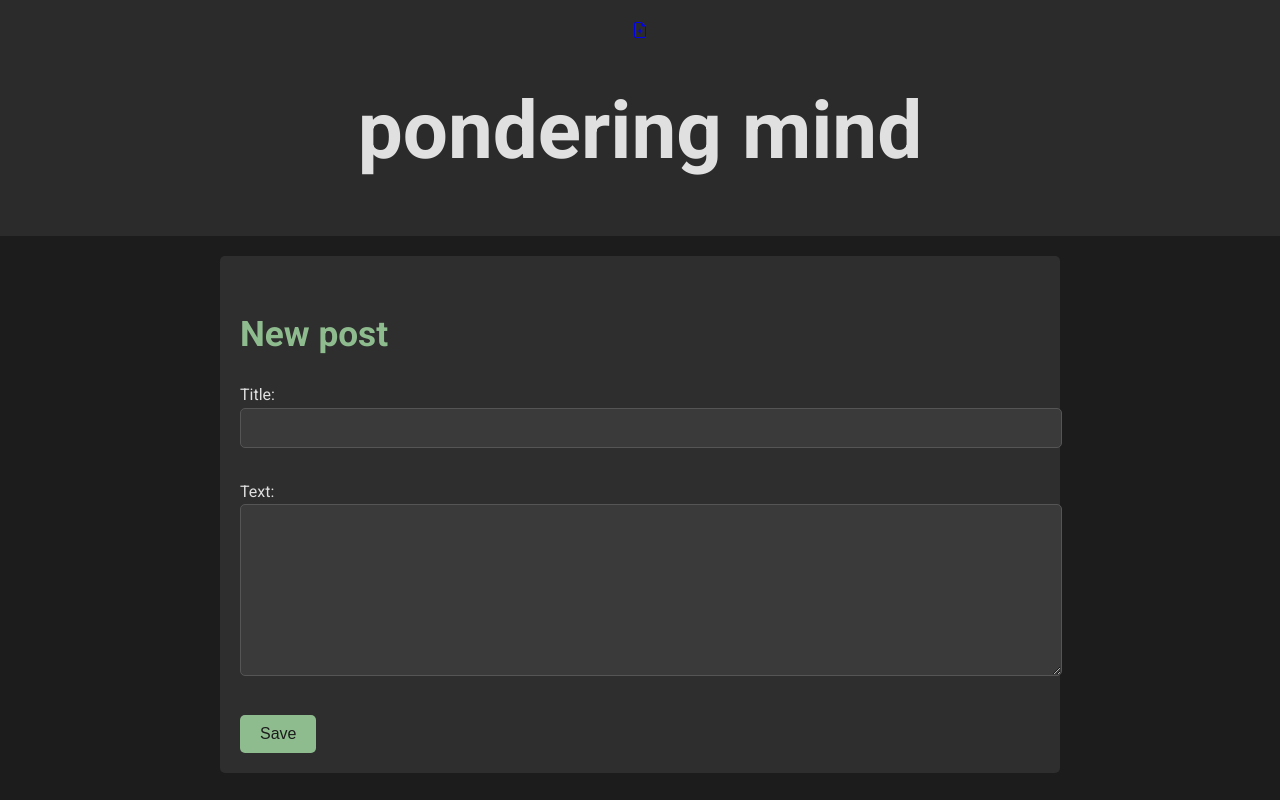
After one commit to emmanueluwa/blog-django, a Django app: page /post/new/ in a window 1280 px wide. The commit adds this page. Run offline with Django 5.2, Linux system fonts and the light colour scheme.

Commit message:
adding ability to create abd edit posts as admin

```diff
--- /dev/null
+++ b/blog_app/forms.py
@@ -0,0 +1,9 @@
+from django import forms
+from .models import Post
+
+
+class PostForm(forms.ModelForm):
+
+    class Meta:
+        model = Post
+        fields = ("title", "text")
--- a/blog_app/static/css/blog.css
+++ b/blog_app/static/css/blog.css
@@ -19,6 +19,14 @@ header h1 a {
   font-size: 2.5em;
 }
 
+h2 a {
+  color: #8fbc8f; /* Earthy green for article titles */
+  font-size: 1.2em;
+  margin-bottom: 20px;
+  font-weight: 700; /* Bold title */
+}
+
+/* Article Styles */
 article {
   background-color: #2e2e2e; /* Darker background for articles */
   border-radius: 5px;
@@ -34,10 +42,20 @@ article time {
   margin-bottom: 10px;
 }
 
+/* Differentiating the Title on the Detail Page */
 article h2 {
   color: #8fbc8f; /* Earthy green for article titles */
   font-size: 2.5em;
   margin-bottom: 20px;
+  font-weight: 700; /* Bold title */
+}
+
+/* Style for the Post Content */
+article h2:last-child {
+  color: #e0e0e0;
+  font-size: 1.2em;
+  font-weight: normal;
+  line-height: 1.8;
 }
 
 article p {
@@ -45,13 +63,61 @@ article p {
   margin-bottom: 20px;
 }
 
-article h2:last-child {
-  color: #e0e0e0;
-  font-size: 1.2em;
-  font-weight: normal;
-  line-height: 1.8;
-}
-
+/* Links Hover Effect */
 a:hover {
   color: #a9a9a9; /* Hover effect for links */
 }
+
+/* Form Styles */
+form {
+  background-color: #2e2e2e; /* Dark background for the form */
+  border-radius: 5px;
+  padding: 20px;
+  max-width: 800px;
+  margin: 20px auto;
+}
+
+form h2 {
+  color: #8fbc8f; /* Earthy green for form titles */
+  font-size: 2.2em;
+  margin-bottom: 20px;
+}
+
+form input[type="text"],
+form textarea,
+form select {
+  width: 100%;
+  padding: 10px;
+  margin-bottom: 15px;
+  background-color: #3a3a3a; /* Dark input background */
+  border: 1px solid #555555; /* Subtle border */
+  border-radius: 5px;
+  color: #e0e0e0; /* Light text */
+  font-size: 1em;
+}
+
+form input[type="text"]::placeholder,
+form textarea::placeholder {
+  color: #a9a9a9; /* Lighter placeholder text */
+}
+
+form button[type="submit"] {
+  background-color: #8fbc8f; /* Earthy green button */
+  color: #1c1c1c; /* Dark text for contrast */
+  border: none;
+  padding: 10px 20px;
+  border-radius: 5px;
+  cursor: pointer;
+  font-size: 1em;
+  transition: background-color 0.3s ease;
+}
+
+form button[type="submit"]:hover {
+  background-color: #7aa07a; /* Darker green on hover */
+}
+
+form input:focus,
+form textarea:focus {
+  border-color: #8fbc8f; /* Earthy green focus border */
+  outline: none;
+}
--- a/blog_app/templates/blog_app/base.html
+++ b/blog_app/templates/blog_app/base.html
@@ -14,6 +14,9 @@
   </head>
   <body>
     <header>
+      <a href="{% url "post_new" %}">
+         {% include "./icons/file-earmark-plus.svg" %}
+      </a>
       <h1><a href="/">pondering mind</a></h1>
     </header>
 
--- a/blog_app/templates/blog_app/post_detail.html
+++ b/blog_app/templates/blog_app/post_detail.html
@@ -1,5 +1,10 @@
 {% extends "blog_app/base.html" %} {% block content %}
 <article>
+  <aside>
+    <a href="{% url "post_edit" pk=post.pk %}">
+      {% include "./icons/pencil-fill.svg" %}
+    </a>
+  </aside>
   {% if post.published_date %}
   <time> {{ post.published_date }} </time>
   {% endif %}
--- /dev/null
+++ b/blog_app/templates/blog_app/post_edit.html
@@ -0,0 +1,8 @@
+{% extends "blog_app/base.html" %} {% block content %}
+<form method="POST">
+  <h2>New post</h2>
+
+  {% csrf_token %} {{ form.as_p }}
+  <button type="submit">Save</button>
+</form>
+{% endblock %}
--- a/blog_app/urls.py
+++ b/blog_app/urls.py
@@ -4,4 +4,6 @@ from . import views
 urlpatterns = [
     path("", views.post_list, name="post_list"),
     path("post/<int:pk>/", views.post_detail, name="post_detail"),
+    path("post/new/", views.post_new, name="post_new"),
+    path("post/<int:pk>/edit/", views.post_edit, name="post_edit"),
 ]
--- a/blog_app/views.py
+++ b/blog_app/views.py
@@ -1,6 +1,7 @@
-from django.shortcuts import render, get_object_or_404
+from django.shortcuts import render, get_object_or_404, redirect
 from django.utils import timezone
 from .models import Post
+from .forms import PostForm
 
 
 def post_list(request):
@@ -13,3 +14,34 @@ def post_list(request):
 def post_detail(request, pk):
     post = get_object_or_404(Post, pk=pk)
     return render(request, "blog_app/post_detail.html", {"post": post})
+
+
+def post_new(request):
+    if request.method == "POST":
+        form = PostForm(request.POST)
+        if form.is_valid():
+            post = form.save(commit=False)
+            post.author = request.user
+            post.published_date = timezone.now()
+            post.save()
+            return redirect("post_detail", pk=post.pk)
+    else:
+        form = PostForm()
+
+    return render(request, "blog_app/post_edit.html", {"form": form})
+
+
+def post_edit(request, pk):
+    post = get_object_or_404(Post, pk=pk)
+    if request.method == "POST":
+        form = PostForm(request.POST, instance=post)
+        if form.is_valid():
+            post = form.save(commit=False)
+            post.author = request.user
+            post.published_date = timezone.now()
+            post.save()
+            return redirect("post_detail", pk=post.pk)
+    else:
+        form = PostForm(instance=post)
+
+    return render(request, "blog_app/post_edit.html", {"form": form})
```
Also changed, not shown: blog_app/templates/blog_app/icons/file-earmark-plus.svg (added), blog_app/templates/blog_app/icons/pencil-fill.svg (added).
